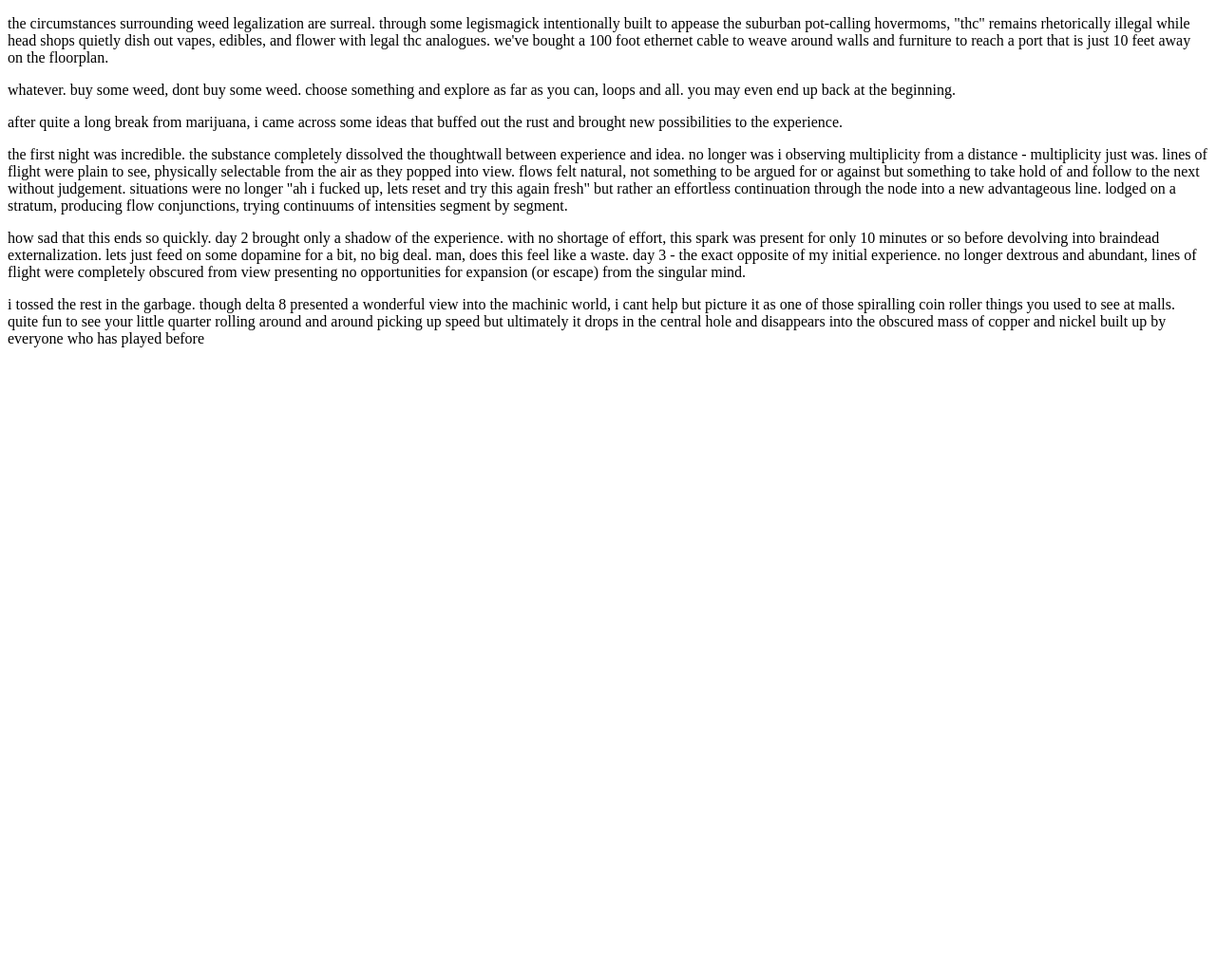
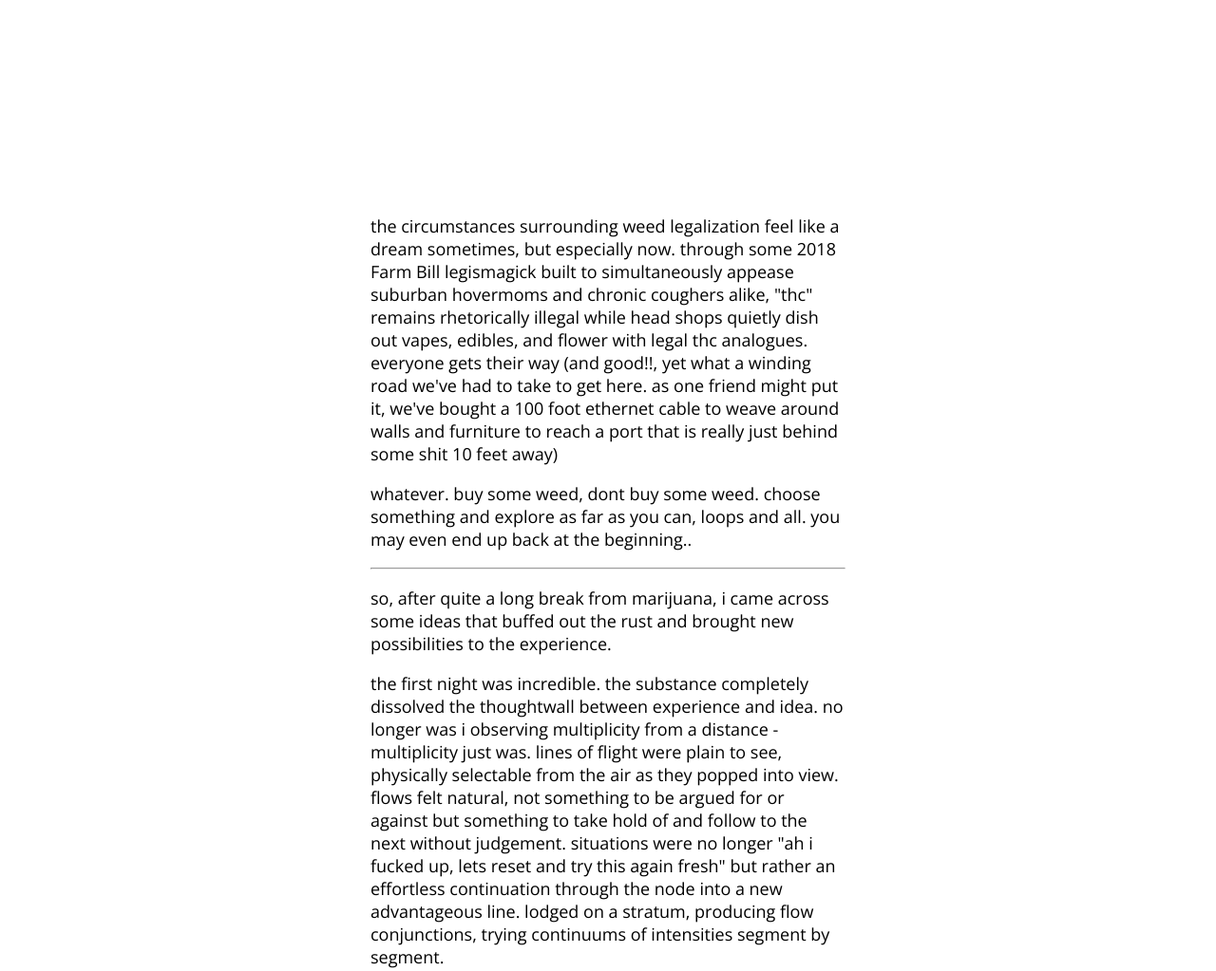
Before and after one commit to jgchk/jgchk.github.io, a plain HTML site: page index.html in a window 1280 px wide. Shown: the top 1023 px of the page at 95% size. Before the commit the page ends 800 px from the top, so only its background shows below. Drawn offline with nearby package versions, Linux system fonts and the light colour scheme.

Commit message:
update page

```diff
--- a/index.html
+++ b/index.html
@@ -1,18 +1,88 @@
 <!DOCTYPE html>
 <html>
-<body>
+  <head>
+    <link rel="preconnect" href="https://fonts.googleapis.com" />
+    <link rel="preconnect" href="https://fonts.gstatic.com" crossorigin />
+    <link
+      href="https://fonts.googleapis.com/css2?family=Open+Sans&display=swap"
+      rel="stylesheet"
+    />
+    <style>
+      body {
+        display: flex;
+        align-items: center;
+        justify-content: center;
+      }
+      main {
+        margin: 200px 0;
+        max-width: 500px;
+      }
+      p {
+        font-family: "Open Sans", sans-serif;
+        font-size: 18px;
+      }
+    </style>
+  </head>
+  <body>
+    <main>
+      <p>
+        the circumstances surrounding weed legalization feel like a dream
+        sometimes, but especially now. through some 2018 Farm Bill legismagick
+        built to simultaneously appease suburban hovermoms and chronic coughers
+        alike, "thc" remains rhetorically illegal while head shops quietly dish
+        out vapes, edibles, and flower with legal thc analogues. everyone gets
+        their way (and good!!, yet what a winding road we've had to take to get
+        here. as one friend might put it, we've bought a 100 foot ethernet cable
+        to weave around walls and furniture to reach a port that is really just
+        behind some shit 10 feet away)
+      </p>
 
-<p>the circumstances surrounding weed legalization are surreal. through some legismagick intentionally built to appease the suburban pot-calling hovermoms, "thc" remains rhetorically illegal while head shops quietly dish out vapes, edibles, and flower with legal thc analogues. we've bought a 100 foot ethernet cable to weave around walls and furniture to reach a port that is just 10 feet away on the floorplan.</p>
+      <p>
+        whatever. buy some weed, dont buy some weed. choose something and
+        explore as far as you can, loops and all. you may even end up back at
+        the beginning..
+      </p>
 
-<p>whatever. buy some weed, dont buy some weed. choose something and explore as far as you can, loops and all. you may even end up back at the beginning.</p>
+      <hr />
 
-<p>after quite a long break from marijuana, i came across some ideas that buffed out the rust and brought new possibilities to the experience.</p>
+      <p>
+        so, after quite a long break from marijuana, i came across some ideas
+        that buffed out the rust and brought new possibilities to the
+        experience.
+      </p>
 
-<p>the first night was incredible. the substance completely dissolved the thoughtwall between experience and idea. no longer was i observing multiplicity from a distance - multiplicity just was. lines of flight were plain to see, physically selectable from the air as they popped into view. flows felt natural, not something to be argued for or against but something to take hold of and follow to the next without judgement. situations were no longer "ah i fucked up, lets reset and try this again fresh" but rather an effortless continuation through the node into a new advantageous line. lodged on a stratum, producing flow conjunctions, trying continuums of intensities segment by segment.</p>
+      <p>
+        the first night was incredible. the substance completely dissolved the
+        thoughtwall between experience and idea. no longer was i observing
+        multiplicity from a distance - multiplicity just was. lines of flight
+        were plain to see, physically selectable from the air as they popped
+        into view. flows felt natural, not something to be argued for or against
+        but something to take hold of and follow to the next without judgement.
+        situations were no longer "ah i fucked up, lets reset and try this again
+        fresh" but rather an effortless continuation through the node into a new
+        advantageous line. lodged on a stratum, producing flow conjunctions,
+        trying continuums of intensities segment by segment.
+      </p>
 
-<p>how sad that this ends so quickly. day 2 brought only a shadow of the experience. with no shortage of effort, this spark was present for only 10 minutes or so before devolving into braindead externalization. lets just feed on some dopamine for a bit, no big deal. man, does this feel like a waste. day 3 - the exact opposite of my initial experience. no longer dextrous and abundant, lines of flight were completely obscured from view presenting no opportunities for expansion (or escape) from the singular mind.</p>
+      <p>
+        how sad that this ends so quickly. day 2 brought only a shadow of the
+        experience. with no shortage of effort, this spark was present for only
+        10 minutes or so before devolving into braindead externalization. lets
+        just feed on some dopamine for a bit, no big deal... man, does this feel
+        like a waste. day 3 - the exact opposite of my initial experience. no
+        longer dextrous and abundant, lines of flight were completely obscured
+        from view presenting no opportunities for expansion (or escape) from the
+        singular mind.
+      </p>
 
-<p>i tossed the rest in the garbage. though delta 8 presented a wonderful view into the machinic world, i cant help but picture it as one of those spiralling coin roller things you used to see at malls. quite fun to see your little quarter rolling around and around picking up speed but ultimately it drops in the central hole and disappears into the obscured mass of copper and nickel built up by everyone who has played before</p>
-
-</body>
+      <p>
+        i tossed the rest in the garbage. though delta 8 presented a wonderful
+        view into the machinic world, i cant help but picture it as one of those
+        spiralling coin roller things you used to see at malls. quite fun to see
+        your little quarter rolling around and around picking up speed but
+        ultimately it drops in the central hole and disappears into the obscured
+        mass of copper and nickel
+      </p>
+    </main>
+  </body>
 </html>
```
